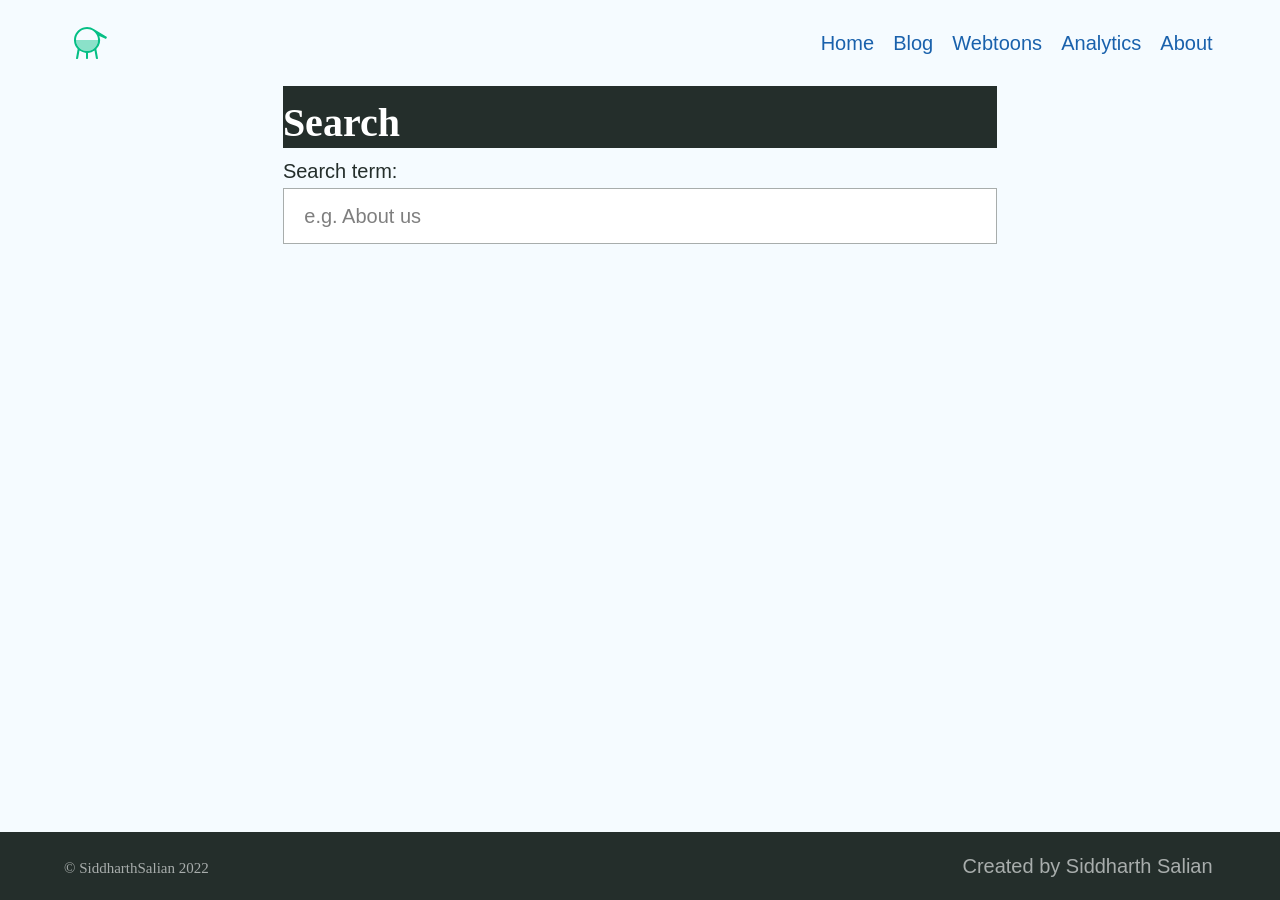
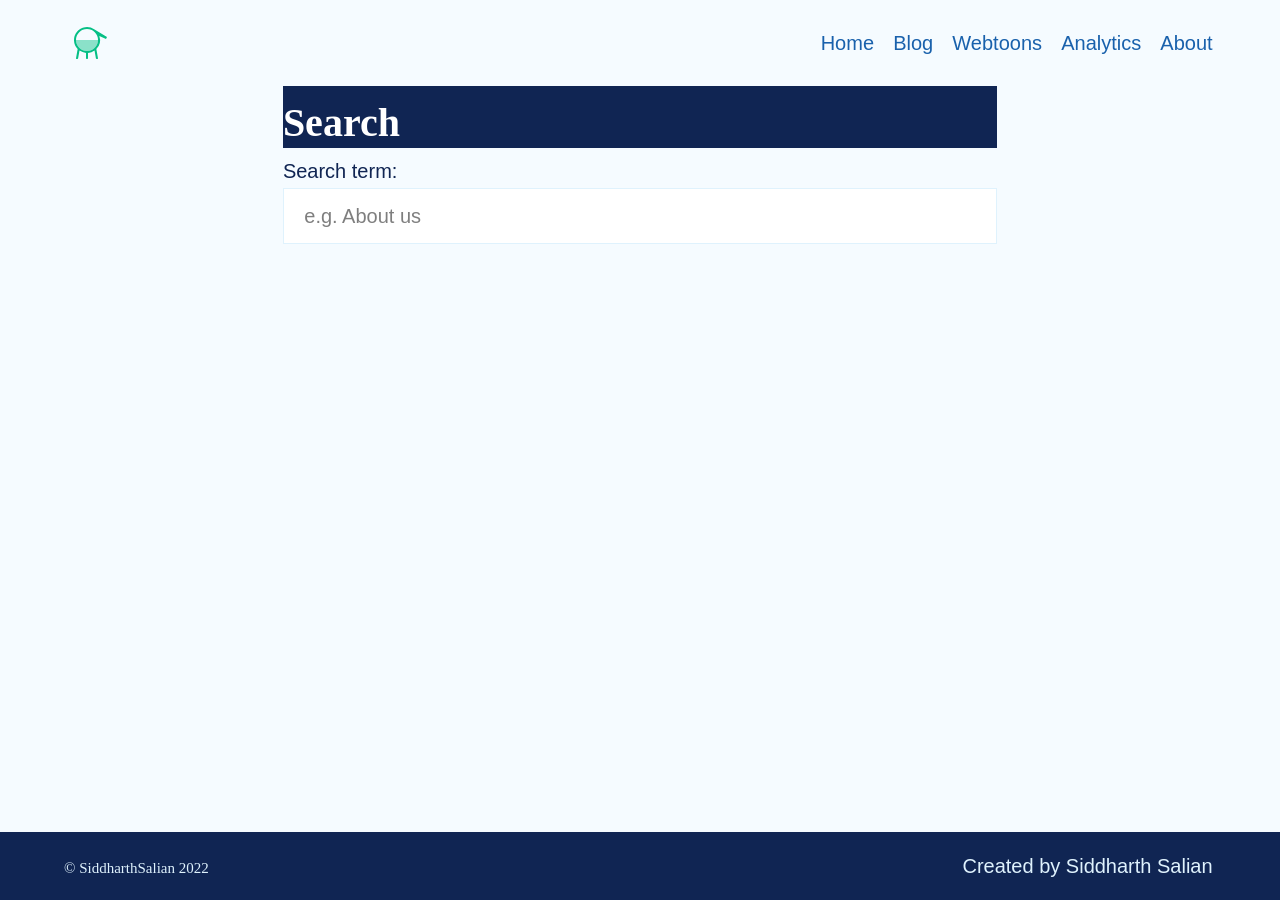
Before and after one commit to SiddharthSalian/saliansiddharth, a Jekyll site: the page built from search.md, in a window 1280 px wide. Built offline with Jekyll 4.4.1, drawn with Linux system fonts in a browser that asks for light colours.

Commit message:
Update _settings.scss

```diff
--- a/_sass/_settings.scss
+++ b/_sass/_settings.scss
@@ -1,16 +1,18 @@
 // Background colours
 $backgroundColour: #f5fbff !default;
 $codeBackgroundColour: #dae0e3 !default;
-$featureBackgroundColour: #f9fafa !default;
+$featureBackgroundColour: #f5fbff !default;
 $accentColour: #1961ac !default;
 
 // Text colours
-$headingColour: #242e2b !default;
-$bodyColour: #242e2b !default;
+// $headingColour: #242e2b !default;
+// $bodyColour: #242e2b !default;
+$headingColour: #102553 !default;
+$bodyColour: #102553 !default;
 $linkColour: #1961ac !default;
 $hoverColour: #000e1f !default;
 $focusColour: #fa407a !default;
-$captionColour: #a8adac !default;
+$captionColour: #dff2fd !default;
 $white: #ffffff !default;
 
 // Typography
```
